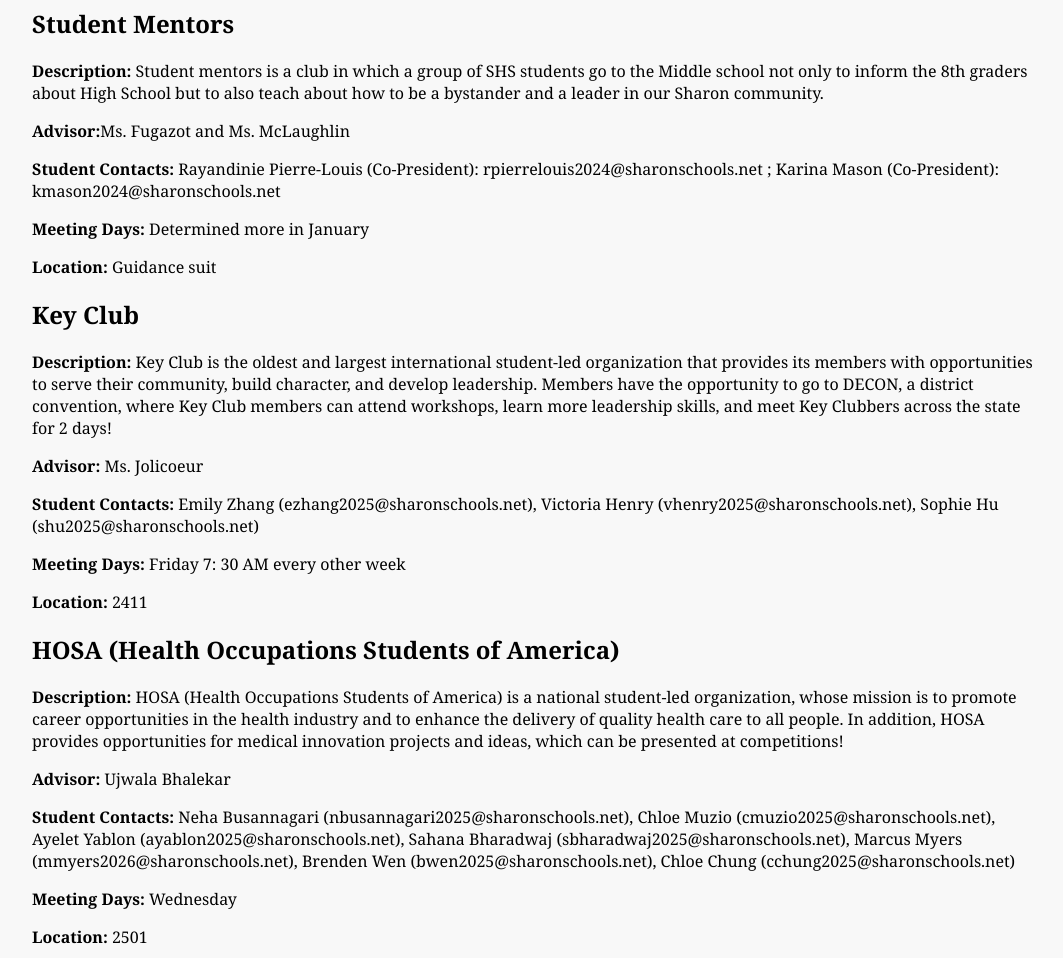
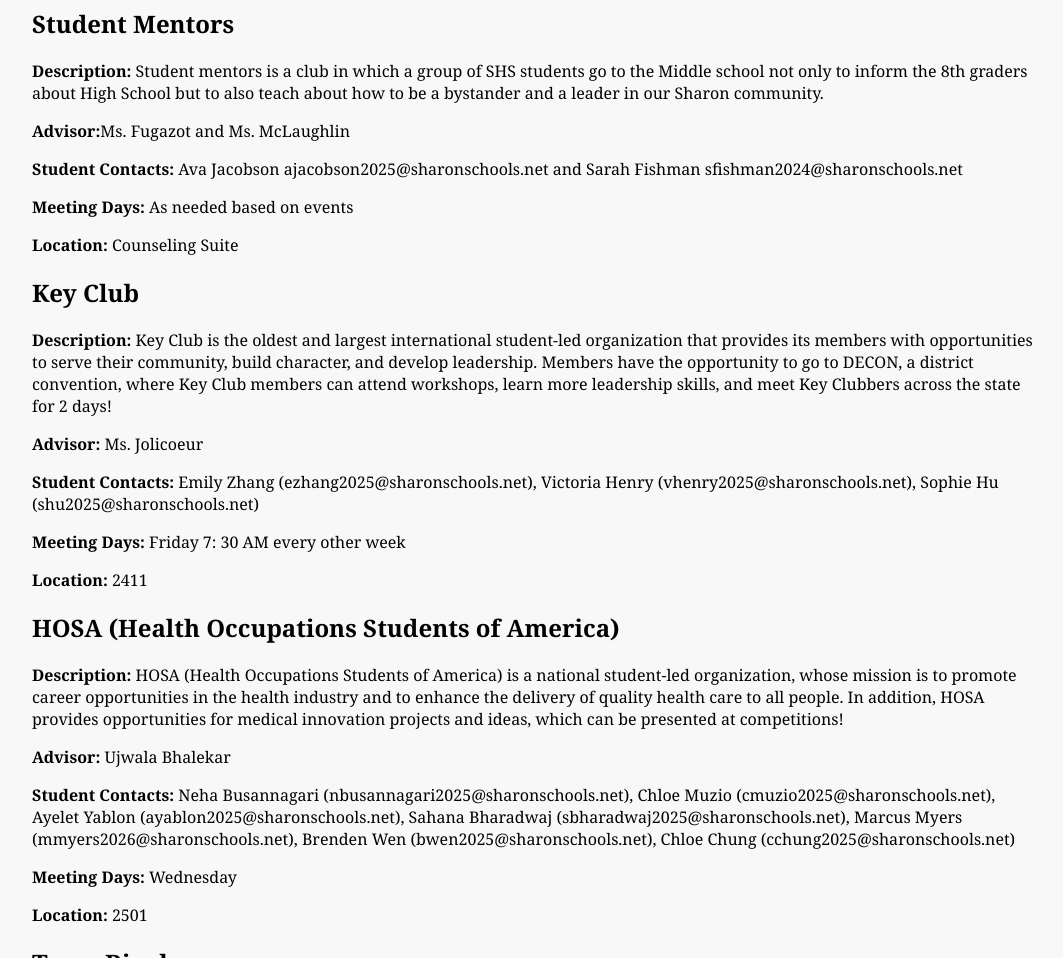
Before and after one commit to shsclubs/shsclubs.github.io, a plain HTML site: page leadership.html in a window 1280 px wide. Shown: the part 819-1777 px from the top of the page, without its empty margins (216-1279 px from the left). Drawn offline with Linux system fonts and the light colour scheme.

Commit message:
Update leadership.html

```diff
--- a/leadership.html
+++ b/leadership.html
@@ -75,10 +75,9 @@
       not only to inform the 8th graders about High School but to also teach about how to be a bystander and a leader in
       our Sharon community. </p>
     <p><strong>Advisor:</strong>Ms. Fugazot and Ms. McLaughlin </p>
-    <p><strong>Student Contacts:</strong> Rayandinie Pierre-Louis (Co-President): rpierrelouis2024@sharonschools.net ;
-      Karina Mason (Co-President): kmason2024@sharonschools.net</p>
-    <p><strong>Meeting Days:</strong> Determined more in January </p>
-    <p><strong>Location:</strong> Guidance suit</p>
+    <p><strong>Student Contacts:</strong> Ava Jacobson ajacobson2025@sharonschools.net and Sarah Fishman sfishman2024@sharonschools.net</p>
+    <p><strong>Meeting Days:</strong> As needed based on events</p>
+    <p><strong>Location:</strong> Counseling Suite</p>
 
     <!-- Key Club -->
     <a id="keyClub"></a>
```
